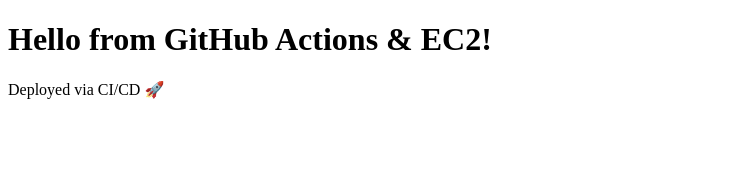
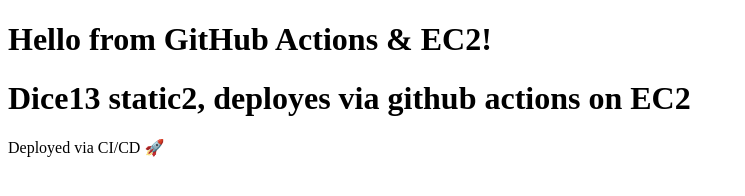
Before and after one commit to Asadmahmand/dice13-static2, a plain HTML site: page index.html in a window 1280 px wide. Shown: the whole page, without its empty margins (0-745 px from the left). Drawn offline with Linux system fonts and the light colour scheme.

Commit message:
changed index

```diff
--- a/index.html
+++ b/index.html
@@ -8,6 +8,8 @@
 </head>
 <body>
   <h1>Hello from GitHub Actions & EC2!</h1>
+  <h1>Dice13 static2, deployes via github actions on EC2</h1>
+
   <p>Deployed via CI/CD 🚀</p>
 </body>
 </html>
```
